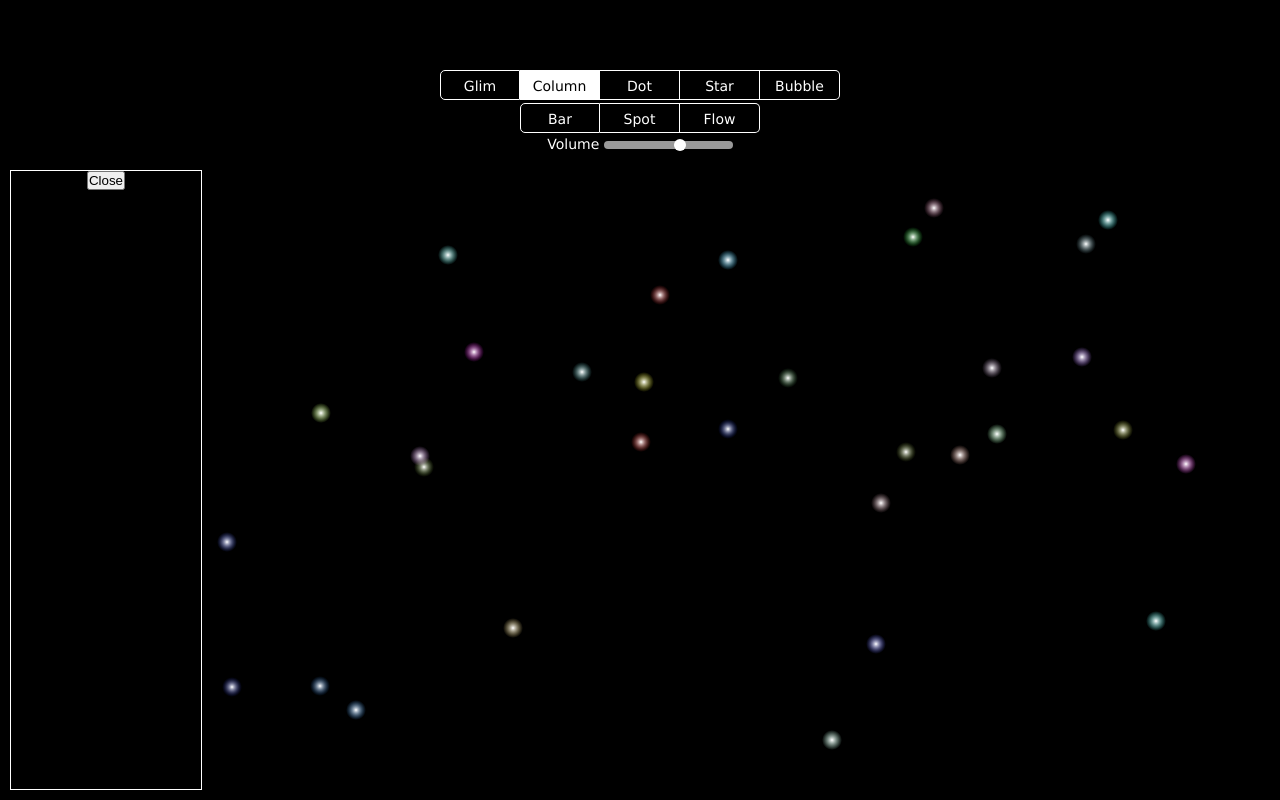
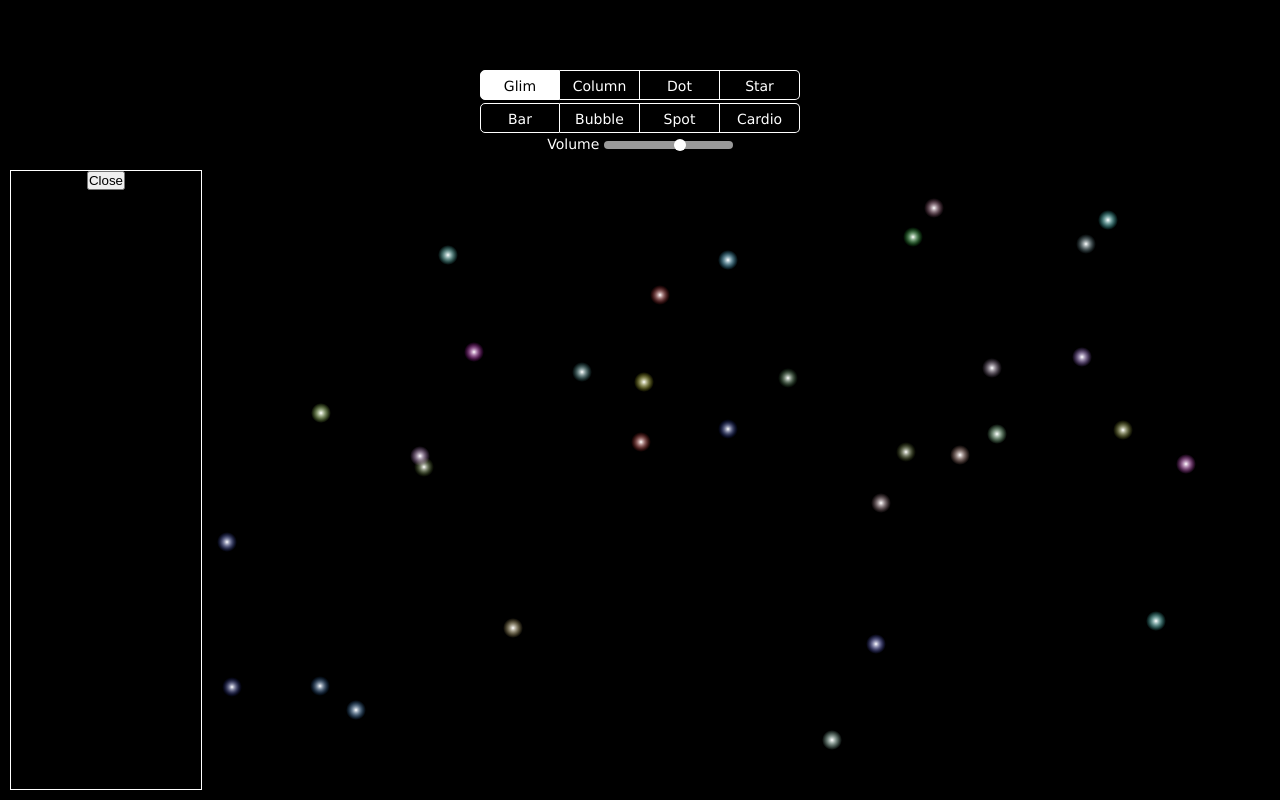
Before and after one commit to JasmineChen123/music-visualization, a Node server app: template views/index.ejs in a window 1280 px wide. Run offline with Node 20, Linux system fonts and the light colour scheme; the template is opened without the code that fills it, so the values that code supplies are empty.

Commit message:
Add files via upload

```diff
--- a/views/index.ejs
+++ b/views/index.ejs
@@ -12,17 +12,17 @@
   	<header>
   		<h1><%= title %></h1>
   		<ul class="type" id="type">
-  			<li data-type="glim">Glim</li>
-  			<li data-type="column" class="selected">Column</li>
+  			<li data-type="glim" class="selected">Glim</li>
+  			<li data-type="column" >Column</li>
   			<li data-type="dot">Dot</li>
   			<li data-type="star">Star</li>
-  			<li data-type="bubble">Bubble</li>
   		</ul>
   		<br>
   		 <ul class="type" id="type">
   			<li data-type="bar">Bar</li>
+  			<li data-type="bubble">Bubble</li>
   			<li data-type="spot">Spot</li>
-  			<li data-type="flow">Flow</li>
+  			<li data-type="cardiogram">Cardio</li>
   		</ul>
   		<p>
   			Volume <input id="volume" type="range" min="0" max="100" value="60">
@@ -37,13 +37,18 @@
 		</ul>
         <button id="Button">Close</button>
 	</div>
+
 	<div class="right" id="box">
 	    <img class='loading' src="images/loading.gif">
 	</div>
+
 
     <script type="text/javascript" src="/javascripts/three.min.js"></script>
 	<script type="text/javascript" src="/javascripts/jquery.min.js"></script>
 	<script type="text/javascript" src="/javascripts/MusicVisualizer.js"></script>
 	<script type="text/javascript" src="/javascripts/index.js"></script>
   </body>
+
+  <audio id="music" class="hidden" controls></audio>
+
 </html>
```
